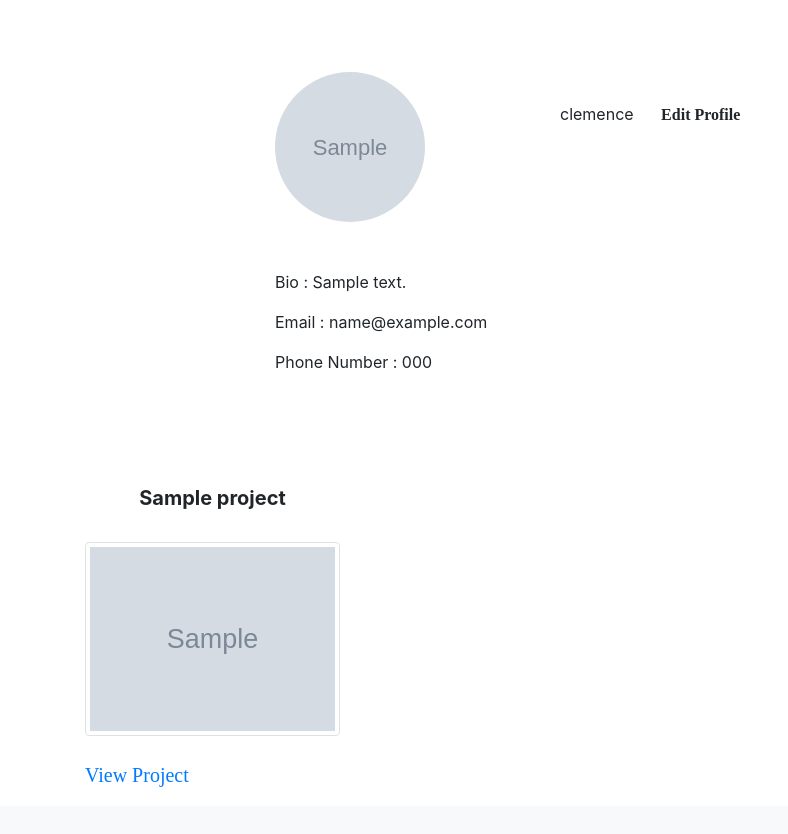
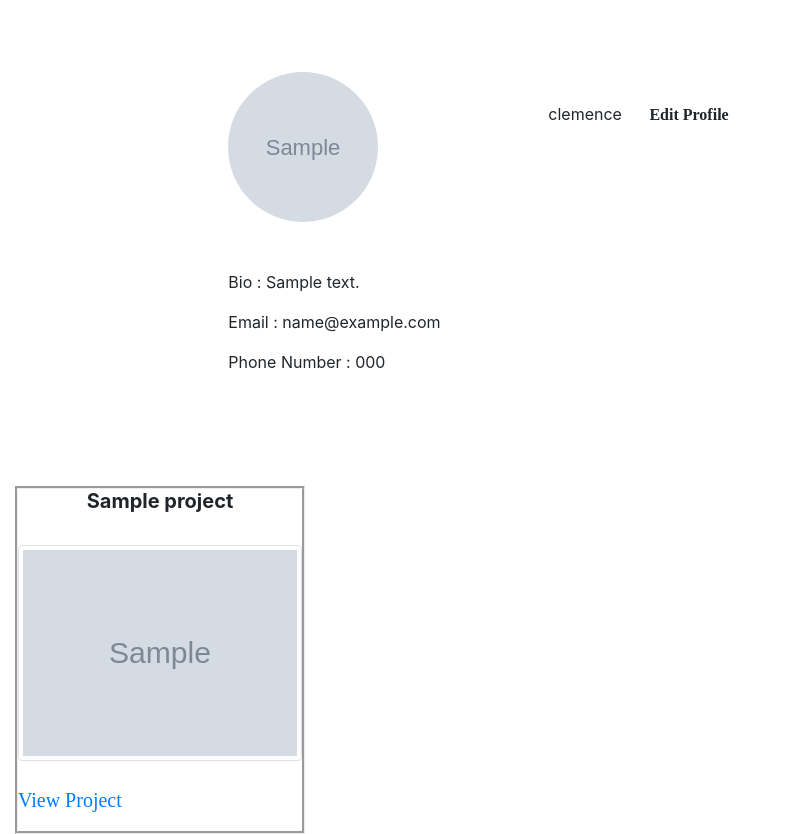
Before and after one commit to finaclemence15/Awwards, a Django app: a page that uses awwardsapp/templates/profile.html in a window 1280 px wide. Shown: the part 80-914 px from the top of the page, without its empty margins (0-788 px from the left). Before the commit the page ends 867 px from the top, so only its background shows below. Run offline with Django 3.2, Linux system fonts and the light colour scheme; a user stored in the database is signed in; data comes from the database, SQL or seed files in the repository; tables that the repository leaves empty hold one stand-in row (values such as "Sample post"); grey boxes marked "Sample" are stand-in pictures; some libraries are stand-ins or nearby versions; some web fonts are replaced.

Commit message:
style my page

```diff
--- a/awwardsapp/templates/index.html
+++ b/awwardsapp/templates/index.html
@@ -10,7 +10,7 @@
     {% for project in projects %}
 
     <div class="col-xs-3 col-sm-3 col-md-3 col-lg-3">
-        <div style="border-style: ridge;">
+        <div style="border-style:  groove;">
             {% if project.poster.profile.profile_pict%}
             <p><img src="{{project.poster.profile.profile_pict.url}}" alt="profile" height="50px" width="50px"
               style="border-radius: 50%"> {{project.poster.username}} </p>
--- a/awwardsapp/templates/profile.html
+++ b/awwardsapp/templates/profile.html
@@ -3,7 +3,7 @@
 {% block content %}
 {{block.super}}
 
-<div class="container"> <br> <br>
+<div class="container-fluid"> <br> <br>
   {%if myProfile%}
 
     {%for prof in myProfile%}
@@ -42,6 +42,7 @@
 
     {% for project in projects %}
     <div class="col-xs-3 col-sm-3 col-md-3 col-lg-3">
+        <div style="border-style:  groove;">
         <h5><strong> {{project.title}} </strong></h5> <br>
       <img src="{{project.image.url}}"
         class="img-thumbnail photo img-responsive" alt="Image" data-toggle="modal" data-target="#{{project.id}}" height="300px", width="400px"> <br>
@@ -49,6 +50,7 @@
         <a href="{{project.link}} "> <p>View Project</p> </a>
 
     </div>
+    </div>
     {% endfor %}
   </div>
 </div>
--- a/awwardsapp/templates/search.html
+++ b/awwardsapp/templates/search.html
@@ -13,11 +13,12 @@
 
   <div class="row"> <br>
     {% for project in projects %}
-    <div class="col-xs-4 col-sm-4 col-md-4 col-lg-4">
-
+    <div class="col-xs-3 col-sm-3 col-md-3 col-lg-3">
+      <div style="border-style:  groove;">
       <h1>{{project.title}}</h1>
       <img src="{{project.image.url}}" class="img-thumbnail photo img-responsive" alt="Image" > <br> <br>
       <a href="{{project.link}} "> <p>View Project</p> </a>
+      </div>
     </div> <br>
     {% endfor %}
 </div>
```
Also changed, not shown: media/images/trave3.jpg (added).
